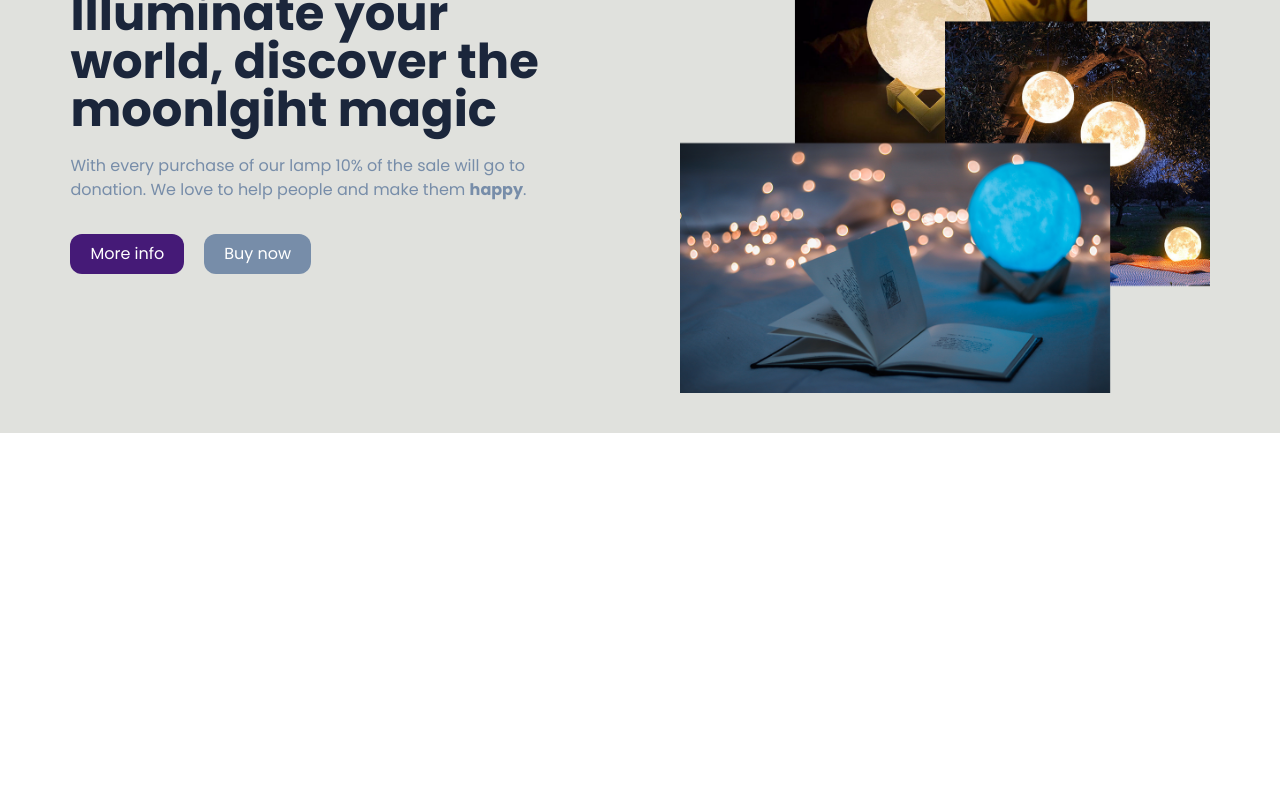
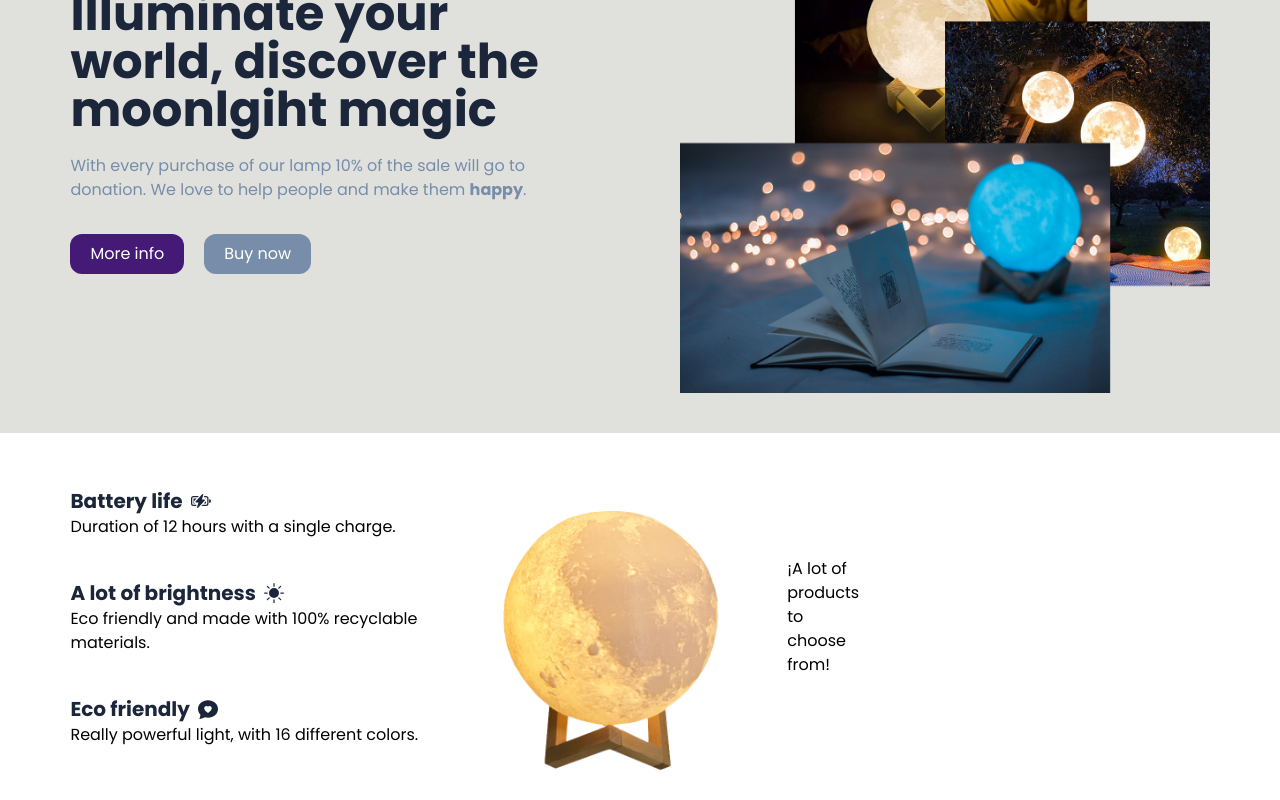
Before and after one commit to EstebanPastor/Moon-lamp-e-commerce, a Next.js app: page / in a window 1280 px wide. Shown: the part 222-1022 px from the top of the page. Before the commit the page ends 800 px from the top, so only its background shows below. Built offline with nearby package versions, Linux system fonts and the light colour scheme.

Commit message:
style: :art: Add features section

```diff
--- /dev/null
+++ b/app/components/ui/features/Features.tsx
@@ -0,0 +1,60 @@
+import Image from "next/image";
+import transparentMoonlap from "@/public/transparentmoonlamp.png";
+import {
+  BsBatteryCharging,
+  BsFillBrightnessHighFill,
+  BsFillChatHeartFill,
+} from "react-icons/bs";
+
+const Features = () => {
+  return (
+    <>
+      <section className="py-25">
+        <div className="w-[89%] m-auto max-w-[1400px] grid md:grid-cols-3 grid-cols-1 items-center justify-center gap-5">
+          <div>
+            <ul className="space-y-10">
+              <li>
+                <div className="flex gap-2 items-center text-xl font-bold text-dark">
+                  <h3>Battery life</h3>
+                  <div>
+                    <BsBatteryCharging />
+                  </div>
+                </div>
+                <p>Duration of 12 hours with a single charge.</p>
+              </li>
+              <li>
+                <div className="flex gap-2 items-center text-xl font-bold text-dark">
+                  <h3>A lot of brightness</h3>
+                  <div>
+                    <BsFillBrightnessHighFill />
+                  </div>
+                </div>
+                <p>Eco friendly and made with 100% recyclable materials.</p>
+              </li>
+              <li>
+                <div className="flex gap-2 items-center text-xl font-bold text-dark">
+                  <h3>Eco friendly</h3>
+                  <div>
+                    <BsFillChatHeartFill />
+                  </div>
+                </div>
+                <p>Really powerful light, with 16 different colors.</p>
+              </li>
+            </ul>
+          </div>
+          <div className="flex justify-center items-center">
+            <Image
+              src={transparentMoonlap}
+              height={500}
+              width={500}
+              alt="transparent-moonlamp"
+            />
+            <p>¡A lot of products to choose from!</p>
+          </div>
+        </div>
+      </section>
+    </>
+  );
+};
+
+export default Features;
--- a/app/page.tsx
+++ b/app/page.tsx
@@ -1,7 +1,9 @@
+import Features from "./components/ui/features/Features";
 import Hero from "./components/ui/header/Hero";
 
 export default function Home() {
   return <>
     <Hero />
+    <Features />
   </>;
 }
```
